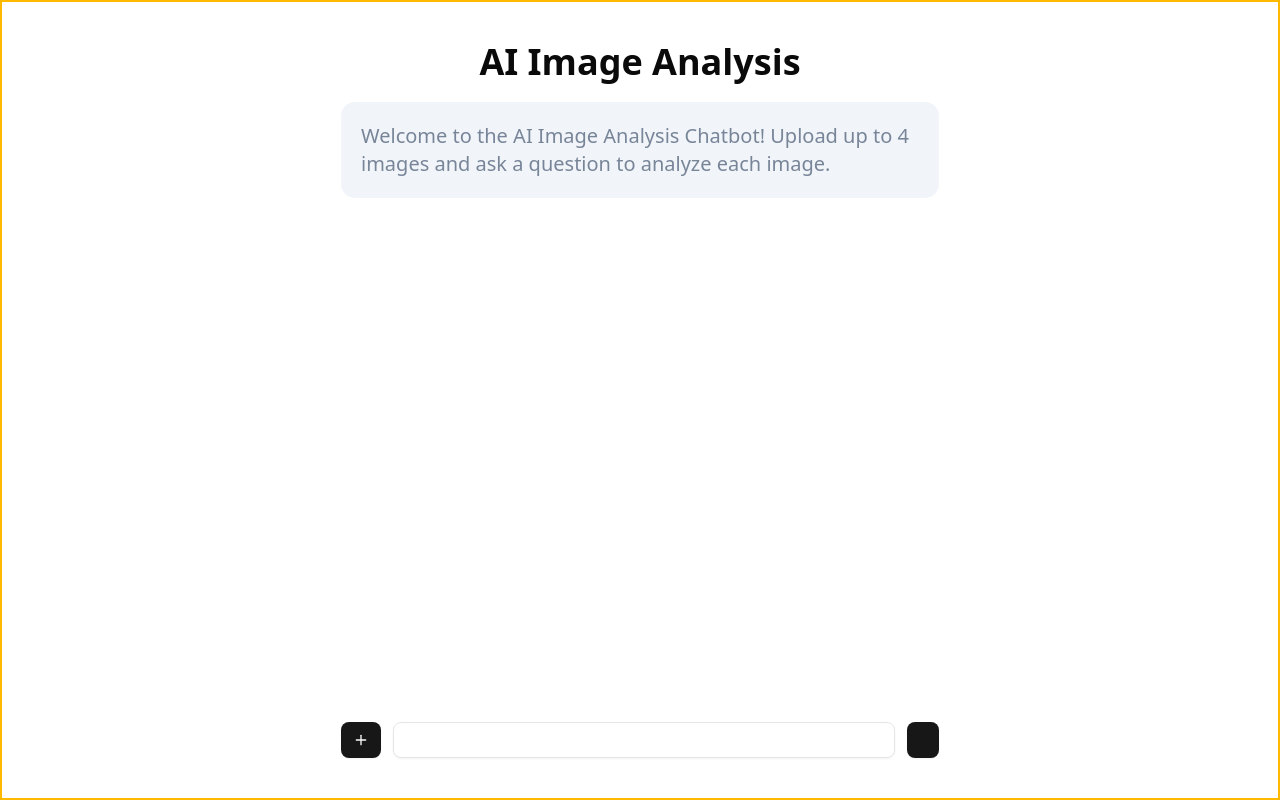
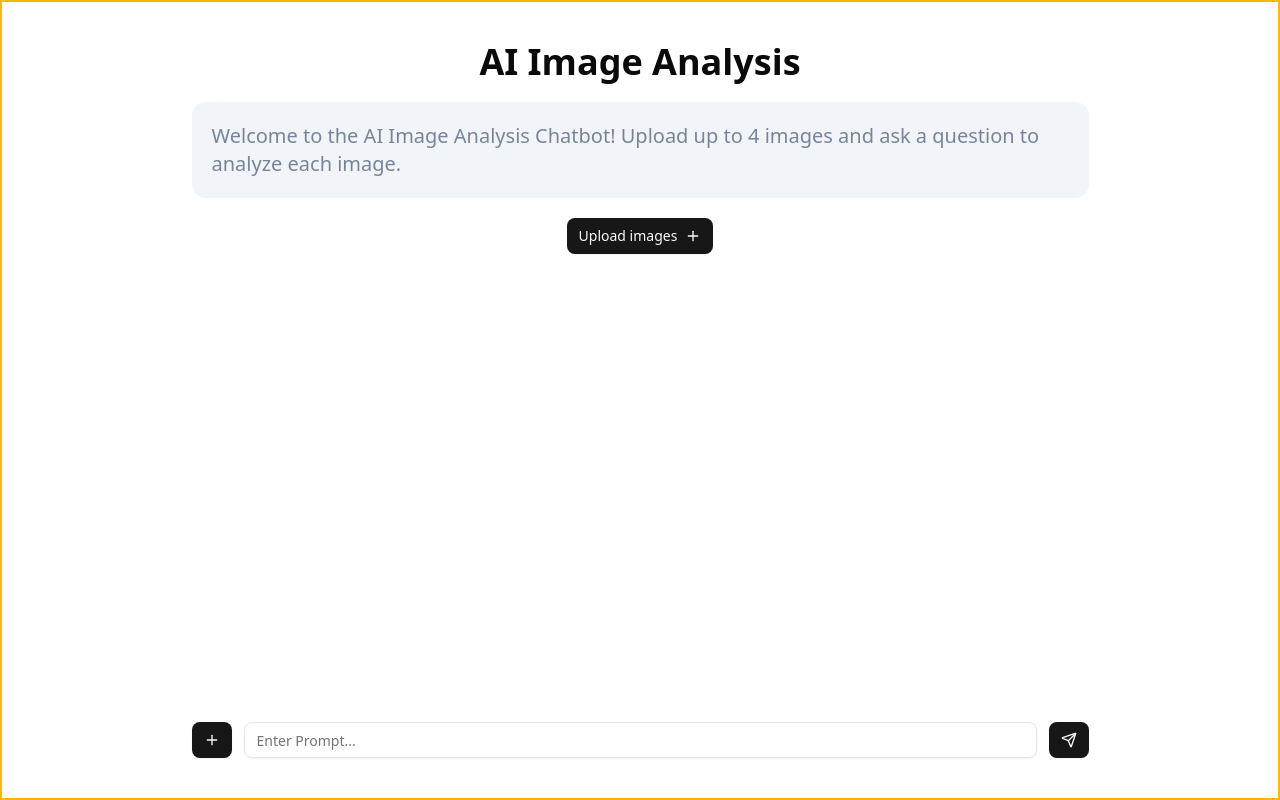
Before and after one commit to matthew-beep/chatbot, a Next.js app in the folder chatbot/: page / in a window 1280 px wide. Built offline with nearby package versions, Linux system fonts and the light colour scheme.

Commit message:
editing components

```diff
--- a/chatbot/src/app/InputComponent.tsx
+++ b/chatbot/src/app/InputComponent.tsx
@@ -1,13 +1,14 @@
 'use client'
 import { Button } from "@/components/ui/button";
 import { Input } from "@/components/ui/input";
-import { Plus } from "lucide-react";
+import { Plus, Send } from "lucide-react";
 import { useRef } from "react";
 
 interface InputComponentProps {
-    setFiles: React.Dispatch<React.SetStateAction<File[]>>
+    setFiles: React.Dispatch<React.SetStateAction<File[]>>,
+    files: File[]
   }
-const InputComponent: React.FC<InputComponentProps> = ({ setFiles }) => {
+const InputComponent: React.FC<InputComponentProps> = ({ setFiles, files }) => {
 
     const fileInputRef = useRef<HTMLInputElement | null>(null);
     const handleClick = () => {
@@ -17,7 +18,13 @@ const InputComponent: React.FC<InputComponentProps> = ({ setFiles }) => {
     const handleFileChange = (event: React.ChangeEvent<HTMLInputElement>) => {
         console.log(event.target.files);
         if (!event.target.files) return; // ✅ Prevents null error
-        setFiles(Array.from(event.target.files)); // ✅ Updates state
+        const imgFiles = Array.from(event.target.files)
+        if (imgFiles.length > 4 || imgFiles.length + files.length > 4) {
+            alert("Limit 4 images");
+            return;
+        } else {
+            setFiles((prevFiles) => [...prevFiles, ...imgFiles]); // ✅ Updates state
+        }
     };
 
     return (
@@ -33,9 +40,8 @@ const InputComponent: React.FC<InputComponentProps> = ({ setFiles }) => {
                 onChange={handleFileChange}
                 multiple />
             </Button>
-
-            <Input></Input>
-            <Button></Button>
+            <Input type="text" placeholder="Enter Prompt..."></Input>
+            <Button className="cursor-pointer"><Send /></Button>
         </div>
     );
 }
--- a/chatbot/src/app/page.tsx
+++ b/chatbot/src/app/page.tsx
@@ -1,33 +1,89 @@
 'use client'
 import { Card } from "@/components/ui/card";
 import { Input } from "@/components/ui/input";
+import { Button } from "@/components/ui/button";
 import InputComponent from "./InputComponent";
-import { useState, useEffect } from "react";
+import { useState, useEffect, useRef } from "react";
+import Image from "next/image";
+import { Plus } from "lucide-react";
+
 export default function Home() {
 
   const [files, setFiles] = useState<File[]>([]);
+  const [preview, setPreview] = useState<string[]>([]);
+
+  const fileInputRef = useRef<HTMLInputElement | null>(null);
+
+  const handleClick = () => {
+    fileInputRef.current?.click();
+  };
+
+  const handleFileChange = (event: React.ChangeEvent<HTMLInputElement>) => {
+    console.log(event.target.files);
+    if (!event.target.files) return; // ✅ Prevents null error
+    const imgFiles = Array.from(event.target.files)
+    if (imgFiles.length > 4 || imgFiles.length + files.length > 4) {
+        alert("Limit 4 images");
+        return;
+    } else {
+        setFiles((prevFiles) => [...prevFiles, ...imgFiles]);
+    }
+  };
 
   useEffect(() => {
     console.log("test");
     console.log(files);
+
+    setPreview(files.map((item) => {
+      return (URL.createObjectURL(item));
+    }))
   }, [files])
+
 
   return (
     <div className="p-10 flex flex-col items-center h-auto min-h-screen border-2 border-amber-400">
-      <div className="w-6/12 h-full gap-5 flex flex-grow flex-col justify-between">
+      <div className="w-9/12 h-full gap-5 flex flex-grow flex-col justify-between">
         <header className="flex flex-col gap-5 items-center">
           <h1 className="text-4xl font-bold w-full text-center">AI Image Analysis</h1>
           <Card className="p-5 text-xl border-none shadow-none bg-[#F1F5F9] text-[#788599] w-full">
             <h2>Welcome to the AI Image Analysis Chatbot! Upload up to 4 images and ask a question to analyze each image.</h2>
           </Card>
+          {preview.length == 0 &&
+          <Button className="cursor-pointer" onClick={handleClick}>
+                <span>Upload images</span>
+                <Plus />
+                <Input
+                ref={fileInputRef}
+                className="hidden"
+                id="picture"
+                type="file"
+                accept="image/png, image/jpeg"
+                onChange={handleFileChange}
+                multiple />
+          </Button>
+          }
         </header>
         <Input className="hidden" id="picture" type="file" accept="image/png, image/jpeg" multiple></Input>
-        <section>
-        {files.map((file, index) => (
-            <p key={index}>{file.name}</p> // ✅ Now correctly mapping over an array
-          ))}
+        <section className="flex w-full justify-center gap-3">
+          {files.map((file, index) => (
+              <Card key={index} className="w-full max-w-1/4 max-h-96 hover:scale-125 transition-all duration-200">
+                {preview[index] ? (
+                  <Image
+                    src={preview[index]}
+                    width={300}
+                    height={300}
+                    className="w-full h-full object-contain"
+                    alt={`Uploaded image #${index}`}
+                  />
+                ) : (
+                  <div className="w-full h-full bg-gray-300 flex justify-center items-center text-gray-500">
+                    No Image Preview
+                  </div>
+                )}
+              </Card> // ✅ Now correctly mapping over an array
+            ))}
         </section>
-        <InputComponent setFiles={setFiles}/>
+        <InputComponent setFiles={setFiles} files={files}/>
         </div>
     </div>
   );
```
